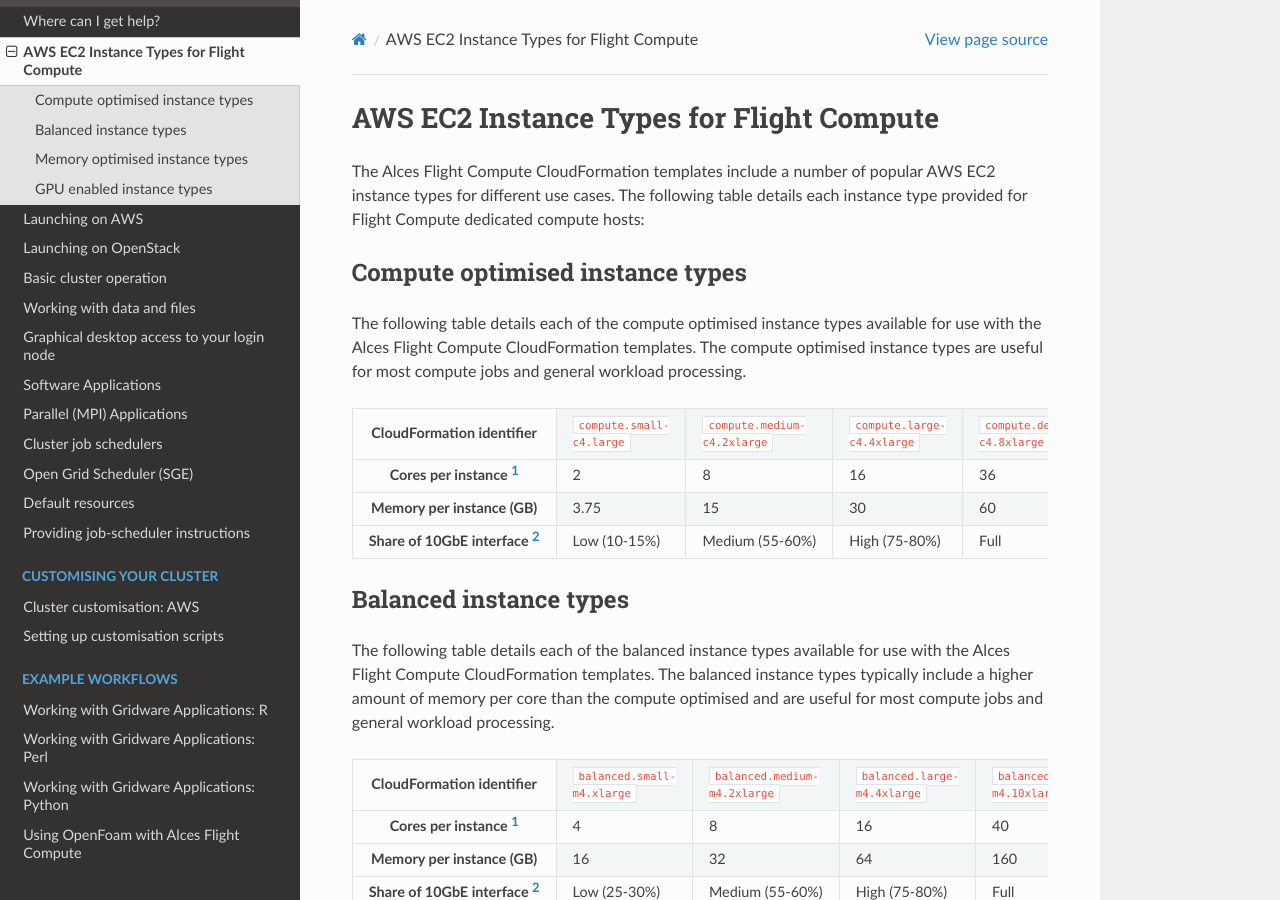
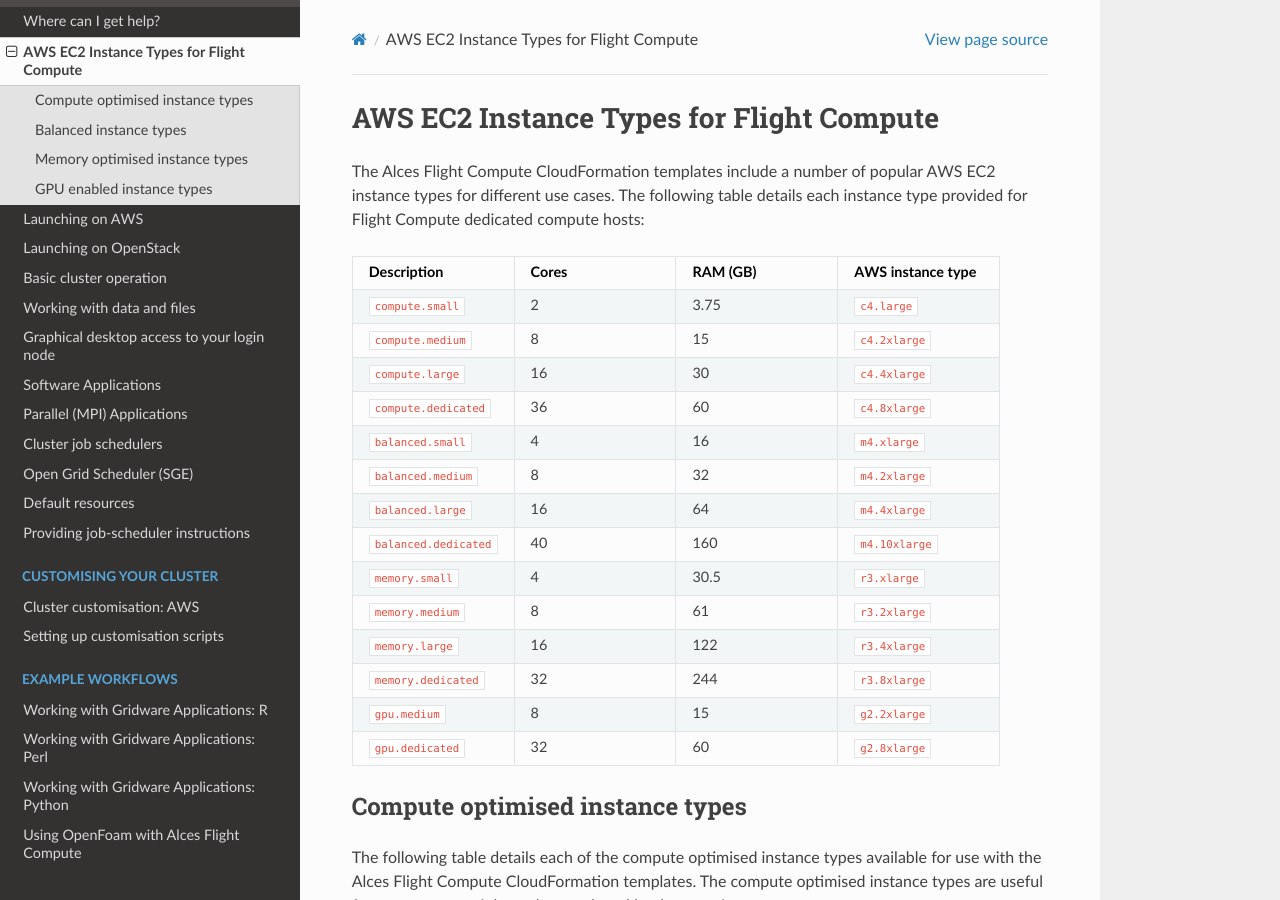
Before and after one commit to alces-software/flight-appliance-docs, a Sphinx documentation site: the page built from docs/source/launch-aws/instance-types.rst, in a window 1280 px wide and 900 px high. Built offline with Sphinx 7.4.7 and the Read the Docs theme 2.0.0, drawn with Linux system fonts in a browser that asks for light colours; pages that are not in the unit, such as notebooks, are missing from menus; some of the changed text lies outside the part shown.

Commit message:
Add summary table for instance types

```diff
--- a/docs/source/launch-aws/instance-types.rst
+++ b/docs/source/launch-aws/instance-types.rst
@@ -4,6 +4,71 @@
 #########################################
 
 The Alces Flight Compute CloudFormation templates include a number of popular AWS EC2 instance types for different use cases. The following table details each instance type provided for Flight Compute dedicated compute hosts:
+
+.. list-table::
+   :header-rows: 1
+   :widths: 2 2 2 2
+
+   *  -  Description
+      -  Cores
+      -  RAM (GB)
+      -  AWS instance type
+   *  -  ``compute.small``
+      -  2
+      -  3.75
+      -  ``c4.large``
+   *  -  ``compute.medium``
+      -  8
+      -  15
+      -  ``c4.2xlarge``
+   *  -  ``compute.large``
+      -  16
+      -  30
+      -  ``c4.4xlarge``
+   *  -  ``compute.dedicated``
+      -  36
+      -  60
+      -  ``c4.8xlarge``
+   *  -  ``balanced.small``
+      -  4
+      -  16
+      -  ``m4.xlarge``
+   *  -  ``balanced.medium``
+      -  8
+      -  32
+      -  ``m4.2xlarge``
+   *  -  ``balanced.large``
+      -  16
+      -  64
+      -  ``m4.4xlarge``
+   *  -  ``balanced.dedicated``
+      -  40
+      -  160
+      -  ``m4.10xlarge``
+   *  -  ``memory.small``
+      -  4
+      -  30.5
+      -  ``r3.xlarge``
+   *  -  ``memory.medium``
+      -  8
+      -  61
+      -  ``r3.2xlarge``
+   *  -  ``memory.large``
+      -  16
+      -  122
+      -  ``r3.4xlarge``
+   *  -  ``memory.dedicated``
+      -  32
+      -  244
+      -  ``r3.8xlarge``
+   *  -  ``gpu.medium``
+      -  8
+      -  15
+      -  ``g2.2xlarge``
+   *  -  ``gpu.dedicated``
+      -  32
+      -  60
+      -  ``g2.8xlarge``
 
 ********************************
 Compute optimised instance types
@@ -110,6 +175,7 @@
 
    *  -  CloudFormation identifier
       -  ``gpu.medium-g2.2xlarge``
+      -  ``gpu.dedicated-g2.8xlarge``
    *  -  Cores per instance [1]_
       -  8
       -  32
```
